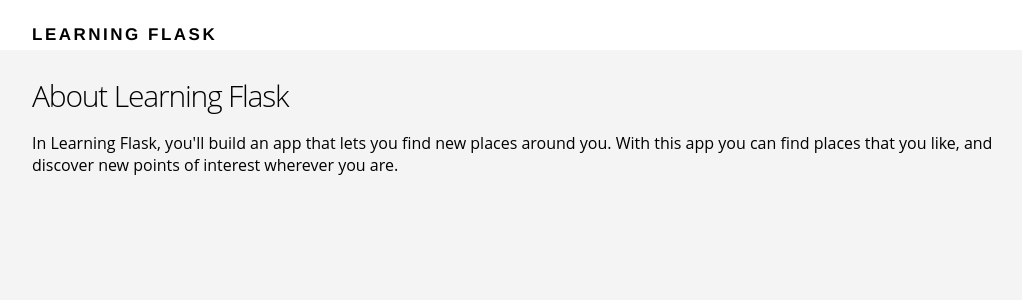
After one commit to luis504/learning-flask3.6, a Flask app: page /about in a window 1280 px wide. The commit adds this page. Shown: the top 300 px of the page, without its empty margins (108-1130 px from the left). Run offline with Flask 2, Linux system fonts and the light colour scheme; some web fonts are replaced.

Commit message:
about page

```diff
--- a/routes.py
+++ b/routes.py
@@ -6,6 +6,10 @@ app = Flask(__name__)
 def index():
 		return render_template("index.html")
 
+@app.route("/about")
+def about():
+	return render_template("about.html")
+
 
 if __name__=="__main__":
 	app.run(debug=True)
--- /dev/null
+++ b/templates/about.html
@@ -0,0 +1,12 @@
+{%extends "layout.html" %}
+
+{% block content %}
+<main class="about-section">
+	<div class="container">
+
+		<h2>About Learning Flask</h2>
+		<p>In Learning Flask, you'll build an app that lets you find new places around you. With this app you can find places that you like, and discover new points of interest wherever you are.</p>
+	</div>
+</main>
+
+{% endblock %}
--- a/templates/index.html
+++ b/templates/index.html
@@ -6,7 +6,7 @@
 			<div class="section-container">
 				<h2>Discover places near you</h2>
 				<a href="#" class="btn-primary">Sign up</a>
-				<a href="#" class="btn-secondary">Learn more</a>
+				<a href="{{ url_for('about') }}" class="btn-secondary">Learn more</a>
 			</div>
 			<div class="section-device">
 				<img src="static/img/device.png">
```
